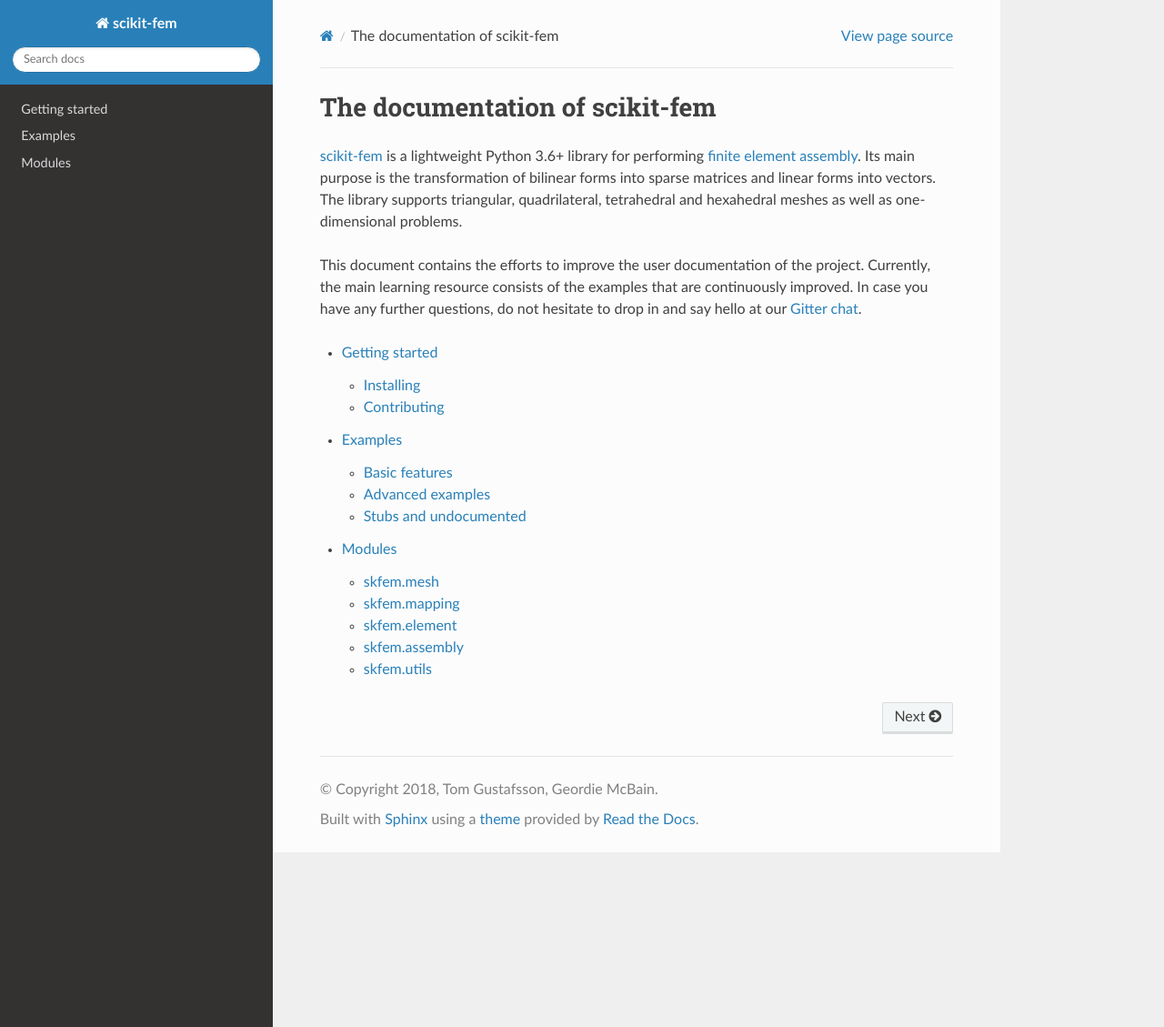
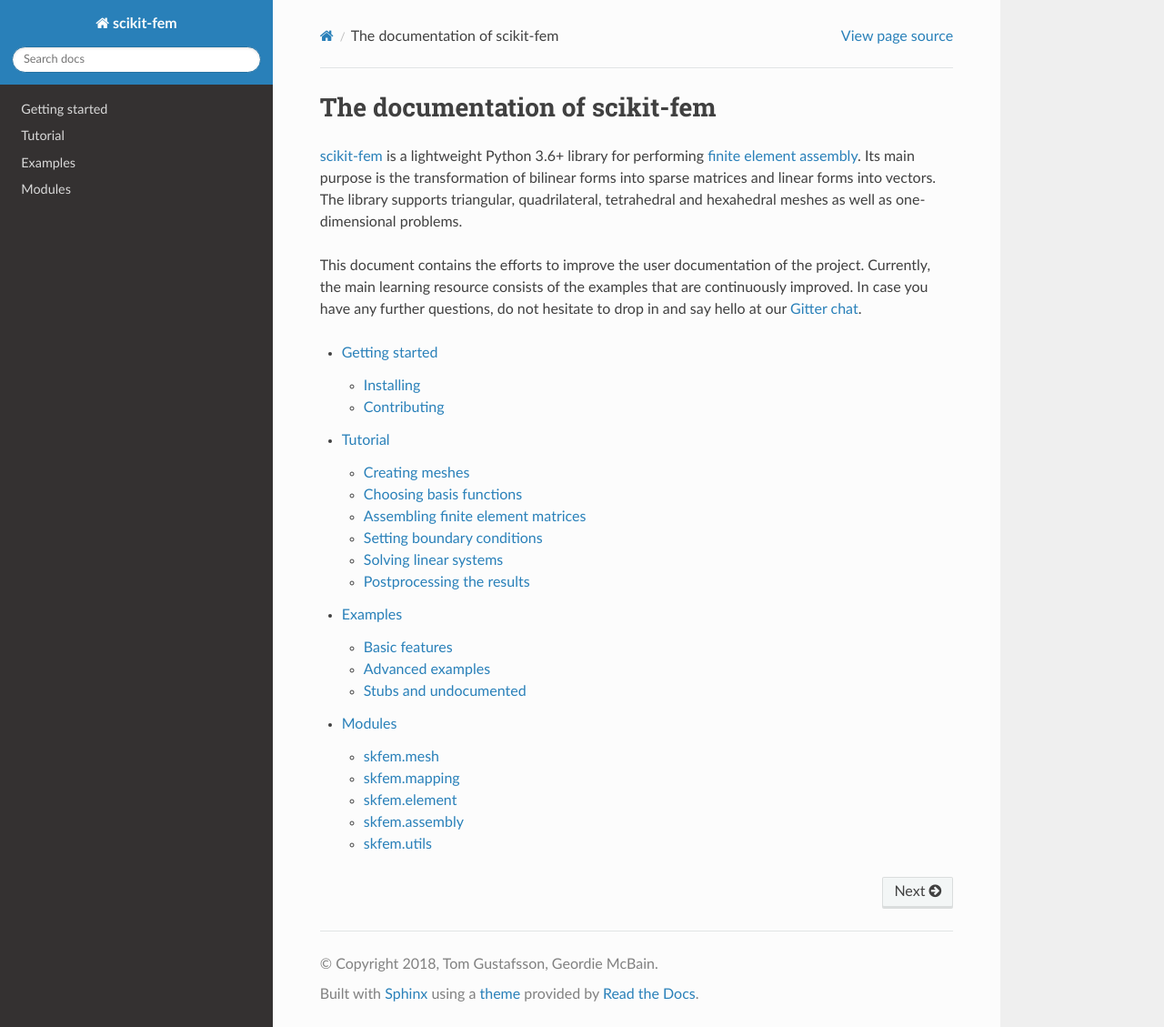
Before and after one commit to kinnala/scikit-fem, a Sphinx documentation site: the page built from docs/index.rst, in a window 1280 px wide and 1129 px high. Shown: the whole window at 91% size. Built offline with Sphinx 7.4.7 and the Read the Docs theme 2.0.0, drawn with Linux system fonts in a browser that asks for light colours; some of the changed lines change nothing that is shown.

Commit message:
Start writing tutorial

```diff
--- a/docs/index.rst
+++ b/docs/index.rst
@@ -18,5 +18,6 @@
     :maxdepth: 2
 
     gettingstarted
+    tutorial
     learning
     api
--- /dev/null
+++ b/docs/tutorial.rst
@@ -0,0 +1,55 @@
+.. _tutorial:
+
+Tutorial
+--------
+
+This is a walkthrough of the basic features of scikit-fem.
+
+Creating meshes
+###############
+
+The default constructors of :class:`~skfem.mesh.Mesh`
+classes create simple meshes of unit intervals :math:`[0,1]^d`.
+
+.. code-block:: python
+
+   In [1]: from skfem.mesh import MeshTri
+   In [2]: m = MeshTri()
+   In [3]: m
+   Out[3]: "Triangular mesh with 4 vertices and 2 elements."
+
+There are also a few additional constructors available such as
+:meth:`skfem.mesh.MeshTri.init_tensor` and
+:meth:`skfem.mesh.MeshTri.init_lshaped`. More importantly, all
+mesh types can be loaded from file formats supported by meshio:
+
+.. code-block:: python
+
+   In [4]: from skfem.mesh import Mesh
+   In [5]: Mesh.load("docs/examples/square.msh")
+   Out[5]: "Triangular mesh with 109 vertices and 184 elements."
+
+You can also visualize meshes and solutions via
+:meth:`skfem.mesh.MeshTri.draw` and :meth:`skfem.mesh.MeshTri.plot`.
+
+Choosing basis functions
+########################
+
+The local basis functions are defined in :class:`~skfem.element.Element`
+classes. They are combined with meshes to create
+:class:`~skfem.assembly.GlobalBasis` objects that contain global basis
+functions evaluated at quadrature points:
+
+.. code-block:: python
+
+Assembling finite element matrices
+##################################
+
+Setting boundary conditions
+###########################
+
+Solving linear systems
+######################
+
+Postprocessing the results
+##########################
```
